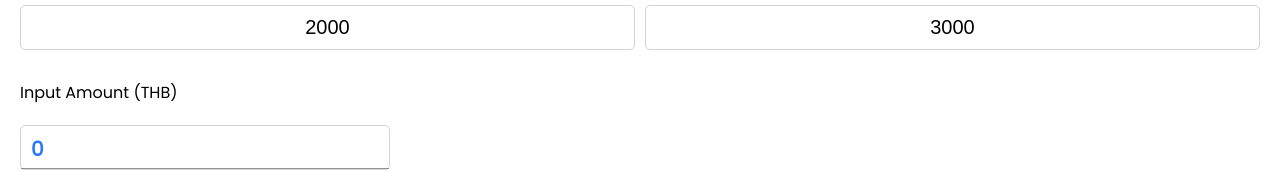
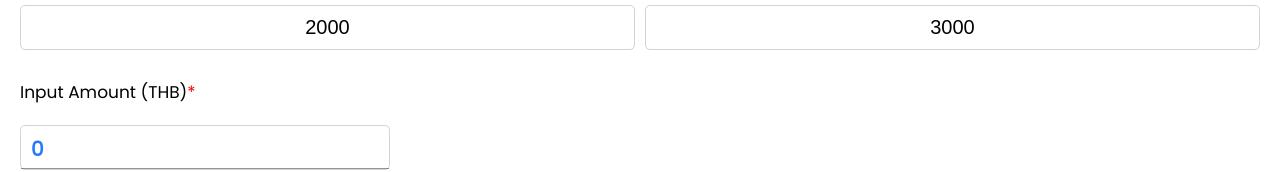
Before and after one commit to 2110336-2565-2/sec1_Group7_Tourister, a Next.js app in the folder frontend/: page /topup in a window 1280 px wide. Shown: the part 340-512 px from the top of the page. Built offline with nearby package versions, Linux system fonts and the light colour scheme; no server answers.

Commit message:
add required form

```diff
--- a/frontend/components/topup/topup.tsx
+++ b/frontend/components/topup/topup.tsx
@@ -2,7 +2,7 @@ import React, { useState } from "react";
 import { useRouter } from "next/router";
 import { COLOR } from "@/theme/globalTheme";
 import Transaction from "@/components/topup/checkoutCreditCard/checkoutCreditCard";
-import { StyledInput, PrimaryButton } from '@/css/styling'
+import { StyledInput, RequireFormLabel } from '@/css/styling'
 
 interface TopUpProps {
   initialAmount: number;
@@ -112,7 +112,10 @@ const TopUp: React.FC<TopUpProps> = ({ initialAmount }) => {
             alignSelf: "center",
           }}
         >
-        Input Amount (THB)
+        <RequireFormLabel className="AsteriskRequired"
+          style={{fontSize: 17}}
+        >Input Amount (THB)</RequireFormLabel>
+
         </div>
         <StyledInput
           type="number"
```
